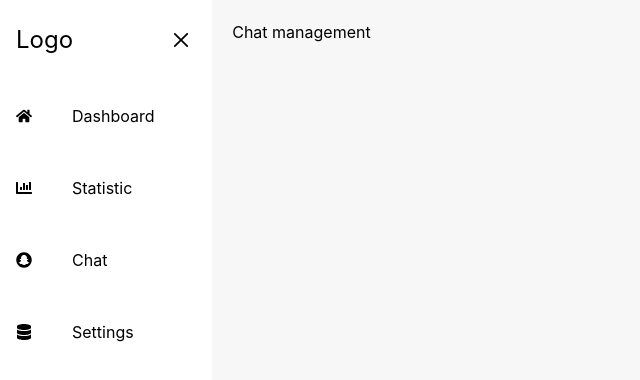
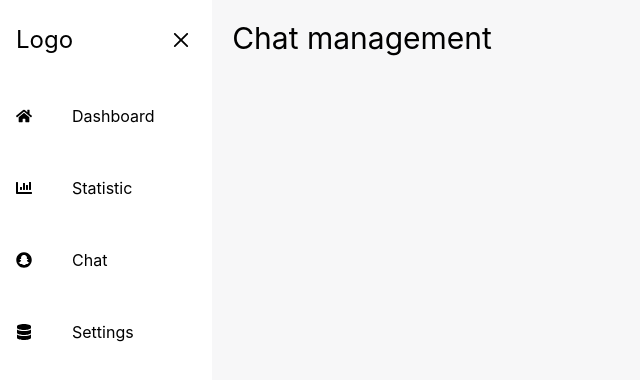
Before and after one commit to VaibhavSharma1998/dashboard, a React (Create React App) app: page /chat in a window 1280 px wide. Shown: the top 380 px of the page, without its empty margins (0-640 px from the left). Built offline with nearby package versions, Linux system fonts and the light colour scheme.

Commit message:
final submit with transtion

```diff
--- a/src/Components/Slide.jsx
+++ b/src/Components/Slide.jsx
@@ -46,7 +46,7 @@ const Slide = ({ children }) => {
             {/* container div */}
             <div className="flex">
                 {/* Slider  div*/}
-                <div className={`bg-[#fff] ${slideWidth} text-black h-screen`}>
+                <div className={`bg-[#fff] ${slideWidth} text-black  h-screen transition-all duration-500 `}>
                     <div className="flex items-center py-6 px-4">
                         <h1 className={`pr-24 text-2xl ${logoDisplay}`}>Logo</h1>
 
@@ -67,7 +67,7 @@ const Slide = ({ children }) => {
 
                 </div>
                     {/* Main */}
-                <main className='w-full p-5 flex bg-[#f7f7f8]'>{children}</main>
+                <main className='w-full p-5 flex bg-[#f7f7f8] text-3xl'>{children}</main>
 
             </div>
         </>
```
